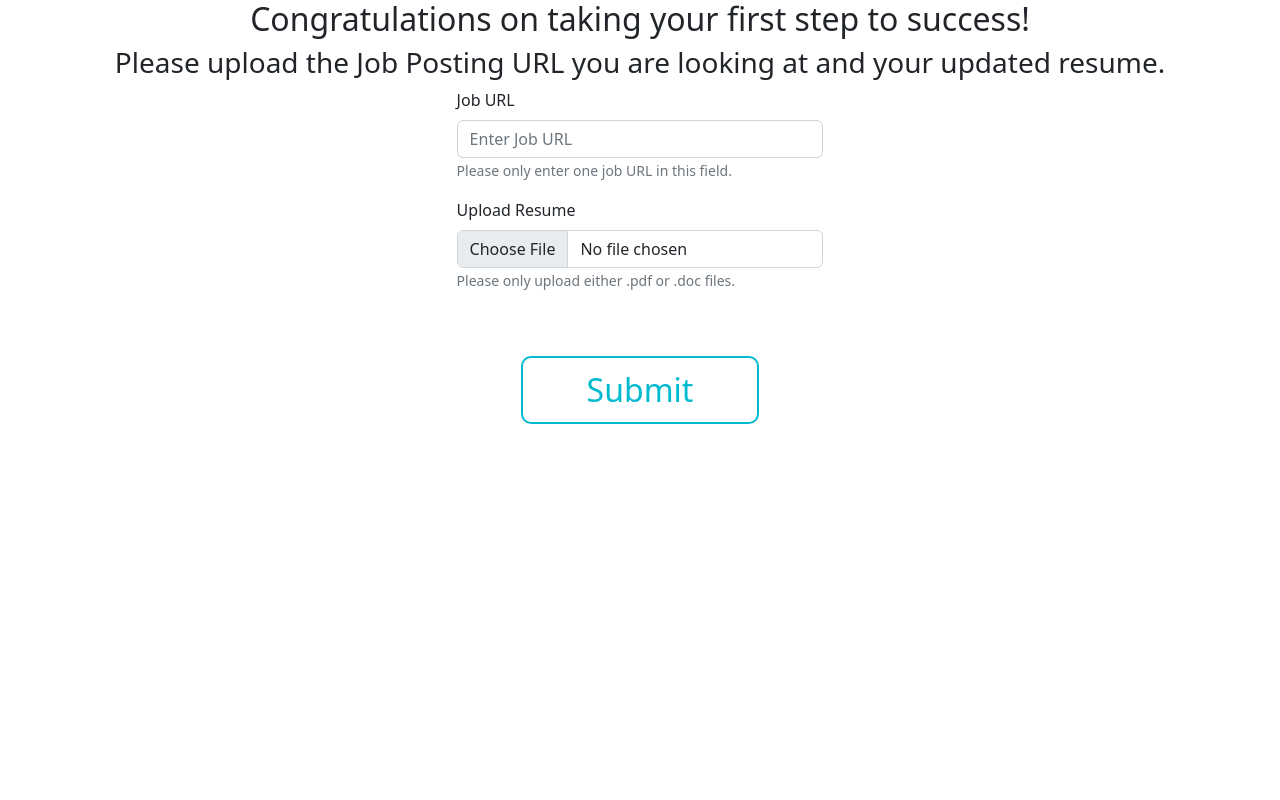
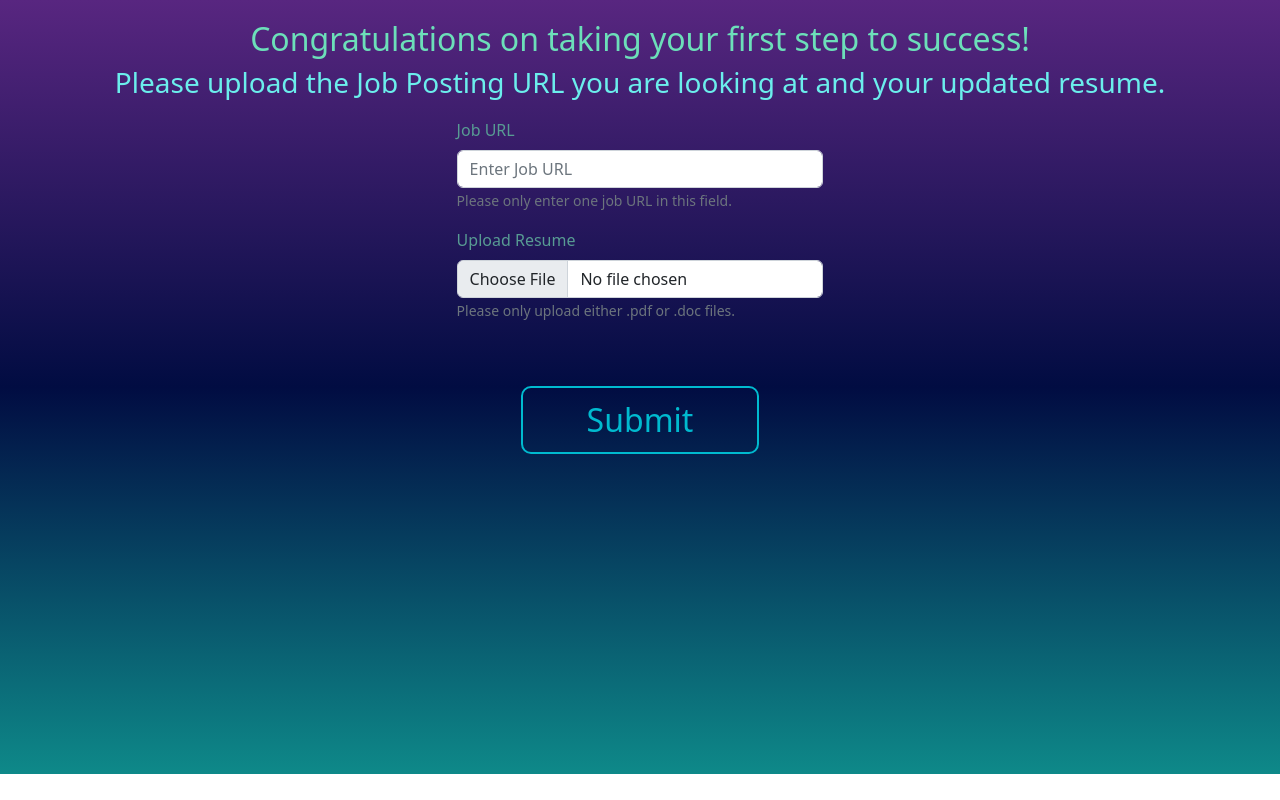
Before and after one commit to kat9897/disCOVER, a React (Create React App) app in the folder src/frontend/: page /resume-and-url in a window 1280 px wide. Built offline with nearby package versions, Linux system fonts and the light colour scheme.

Commit message:
pretti styling

```diff
--- a/src/frontend/src/screens/LandingPage.js
+++ b/src/frontend/src/screens/LandingPage.js
@@ -4,7 +4,8 @@ import styled from "styled-components";
 import Button from 'react-bootstrap/Button';
 
 import Arrow from "../images/Arrow 1.png";
-import Discover from "../images/only-words.png";
+//import Discover from "../images/only-words.png";
+import Discover from "../images/disCOVER.png";
 import background from '../images/background2.gif';
 import { NavLink } from "react-router-dom";
 
@@ -25,9 +26,9 @@ const LandingPage = () => {
         <LandingContainer>
             <NavLink className="nav-link" to="/resume-and-url">
                 <Words>
-                    <UnleashText>We've got you covered</UnleashText>
+                    <UnleashText>We've got you covered.</UnleashText>
                     <DiscoverText>
-                        <img src={Discover} alt="Discover" />
+                        <img src={Discover} alt="Discover" style={{height: "200px"}}/>
                     </DiscoverText>
                         <YourFutureText>Your Future</YourFutureText>
                     <ArrowSymbol />
@@ -293,7 +294,7 @@ width: 1920px;
 height: 1080px;
 overflow: hidden;
 
-background: #000000;
+
 `;
 
 // const Button = styled.button`
--- a/src/frontend/src/screens/ResumeAndURLPage.js
+++ b/src/frontend/src/screens/ResumeAndURLPage.js
@@ -2,6 +2,7 @@ import React, { useState } from 'react'
 import { useNavigate } from 'react-router';
 import styled from "styled-components";
 import Form from 'react-bootstrap/Form';
+import '../styles/App.css';
 
 const ResumeAndURLPage = () => {
     const [jobURL, setJobURL] = useState();
@@ -21,9 +22,9 @@ const ResumeAndURLPage = () => {
     return (
         <Container>
             {/* <h1>You can't do anything until you take a step forward!</h1> */}
-            <h2>Congratulations on taking your first step to success!</h2>
-            <h3>Please upload the Job Posting URL you are looking at and your updated resume.</h3>
-            <Form onSubmit={onFormSubmit}>
+            <h2 className='title'>Congratulations on taking your first step to success!</h2>
+            <h3 className='subtitle'>Please upload the Job Posting URL you are looking at and your updated resume.</h3>
+            <Form className='form-body' onSubmit={onFormSubmit}>
                 <Form.Group className="mb-3" controlId="formJobURL">
                     <Form.Label>Job URL</Form.Label>
                     <Form.Control
@@ -59,6 +60,7 @@ const Container = styled.div`
     align-text: center;
     flex-direction: column;
     align-items: center;
+    padding: 20px;
     height: 100%;
     width: 100%;
 `;
--- /dev/null
+++ b/src/frontend/src/styles/App.css
@@ -0,0 +1,25 @@
+* {
+    margin: 0;
+    padding: 0;
+  }
+
+.title {
+    color: rgb(108, 223, 185);
+}
+
+.subtitle {
+    color: rgb(107, 238, 236);
+}
+
+.form-body {
+    margin-top: 10px;
+}
+
+.form-label {
+    color: rgb(88, 155, 147);
+}
+
+.App {
+    background: linear-gradient(180deg, #582680, #010c42, #0e8989);
+    background-size: inherit;
+};
```
Also changed, not shown: src/frontend/src/App.js (+6 -5 lines), src/frontend/src/images/disCOVER.png (added).
